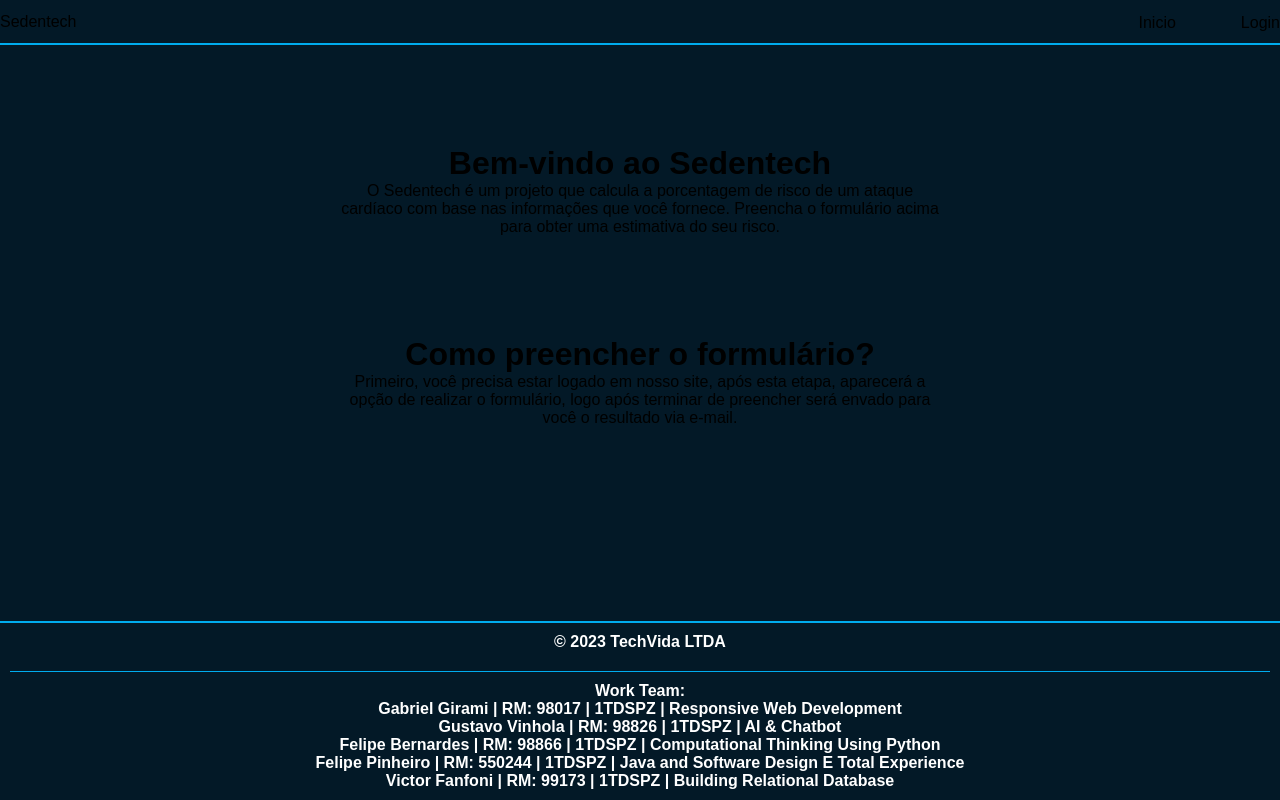
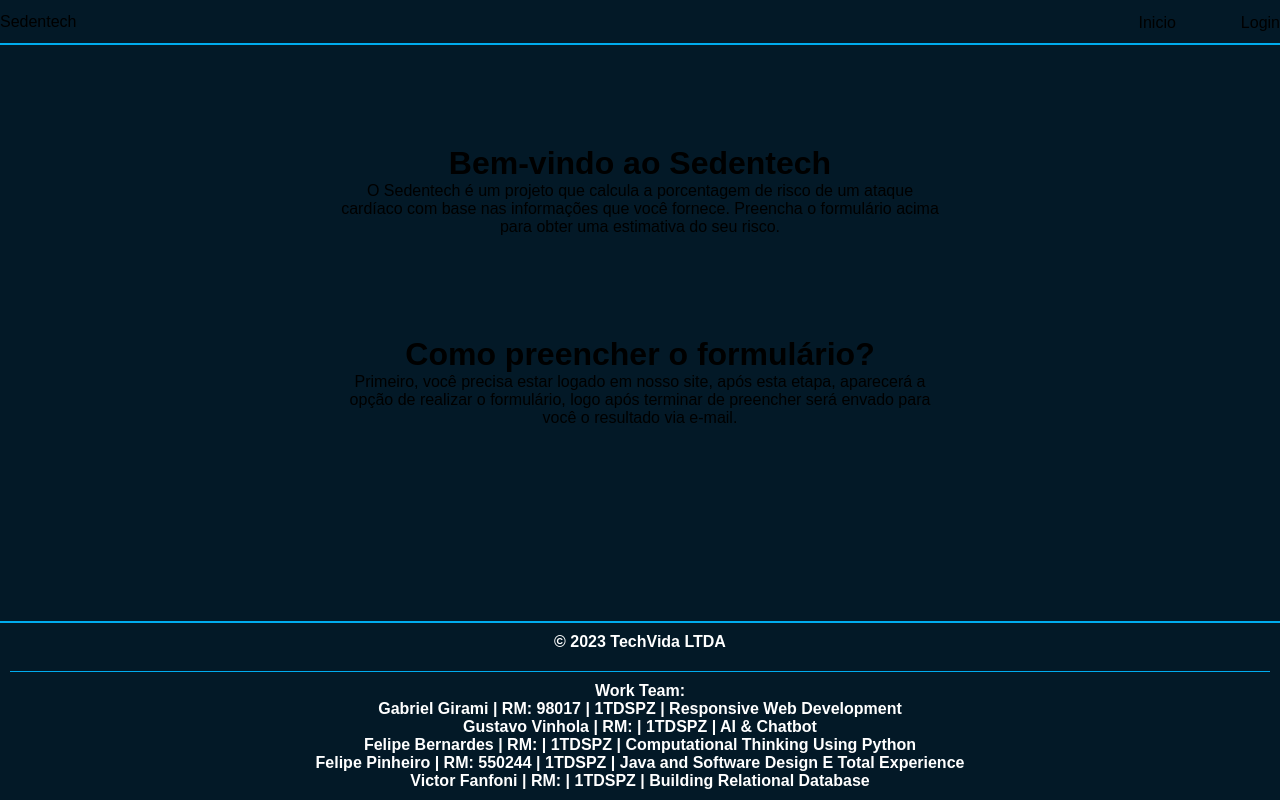
Before and after one commit to gabrielgirami2/GS-WEB, a Next.js app: page / in a window 1280 px wide. Built offline with nearby package versions, Linux system fonts and the light colour scheme; no server answers.

Commit message:
Modified footer

```diff
--- a/src/style/components/Footer.jsx
+++ b/src/style/components/Footer.jsx
@@ -8,10 +8,10 @@ const Footer = () => {
       <div className={styles.team}>
           <p>Work Team: </p>
           <p>Gabriel Girami | RM: 98017 | 1TDSPZ | Responsive Web Development</p>
-          <p>Gustavo Vinhola | RM: 98826 | 1TDSPZ | AI & Chatbot</p>
-          <p>Felipe Bernardes | RM: 98866 | 1TDSPZ | Computational Thinking Using Python</p>
+          <p>Gustavo Vinhola | RM:  | 1TDSPZ | AI & Chatbot</p>
+          <p>Felipe Bernardes | RM:  | 1TDSPZ | Computational Thinking Using Python</p>
           <p>Felipe Pinheiro | RM: 550244 | 1TDSPZ | Java and Software Design E Total Experience</p>
-          <p>Victor Fanfoni | RM: 99173 | 1TDSPZ | Building Relational Database</p>
+          <p>Victor Fanfoni | RM:  | 1TDSPZ | Building Relational Database</p>
       </div>
     </footer>
   );
```
